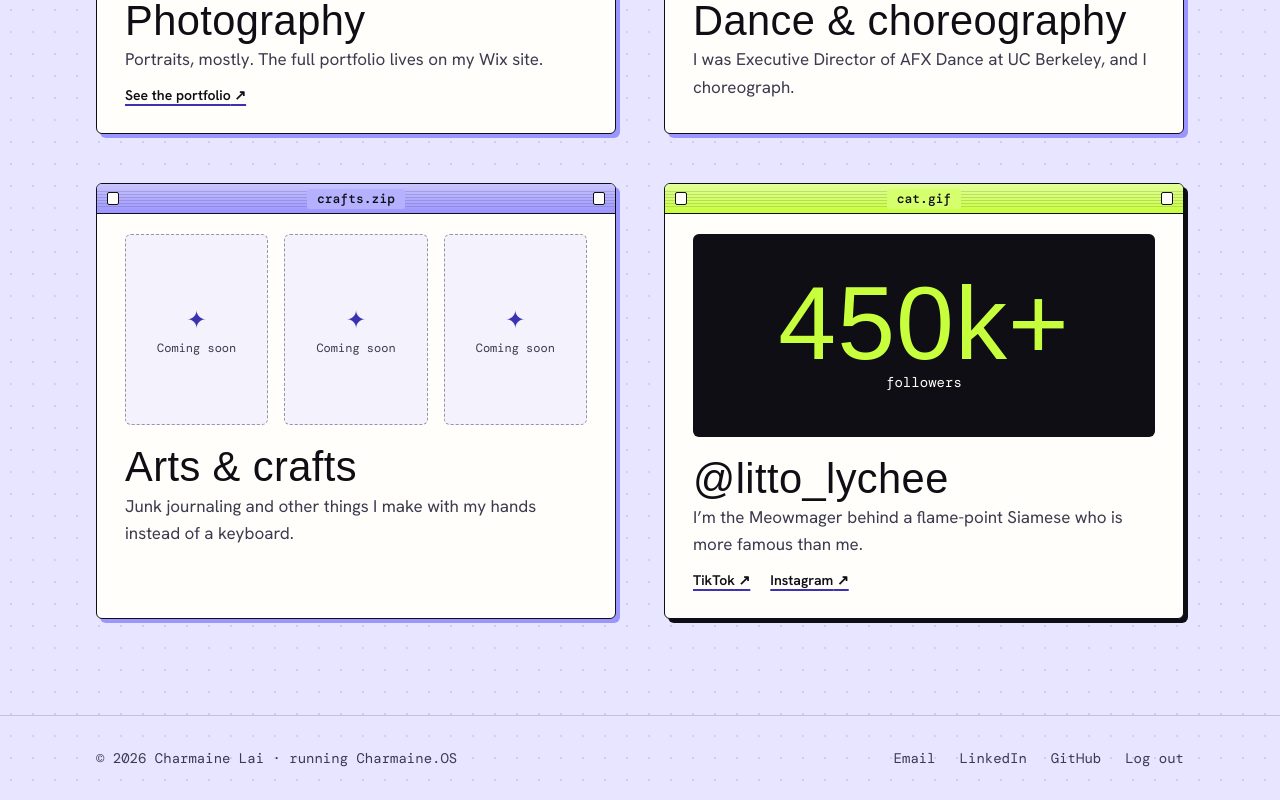
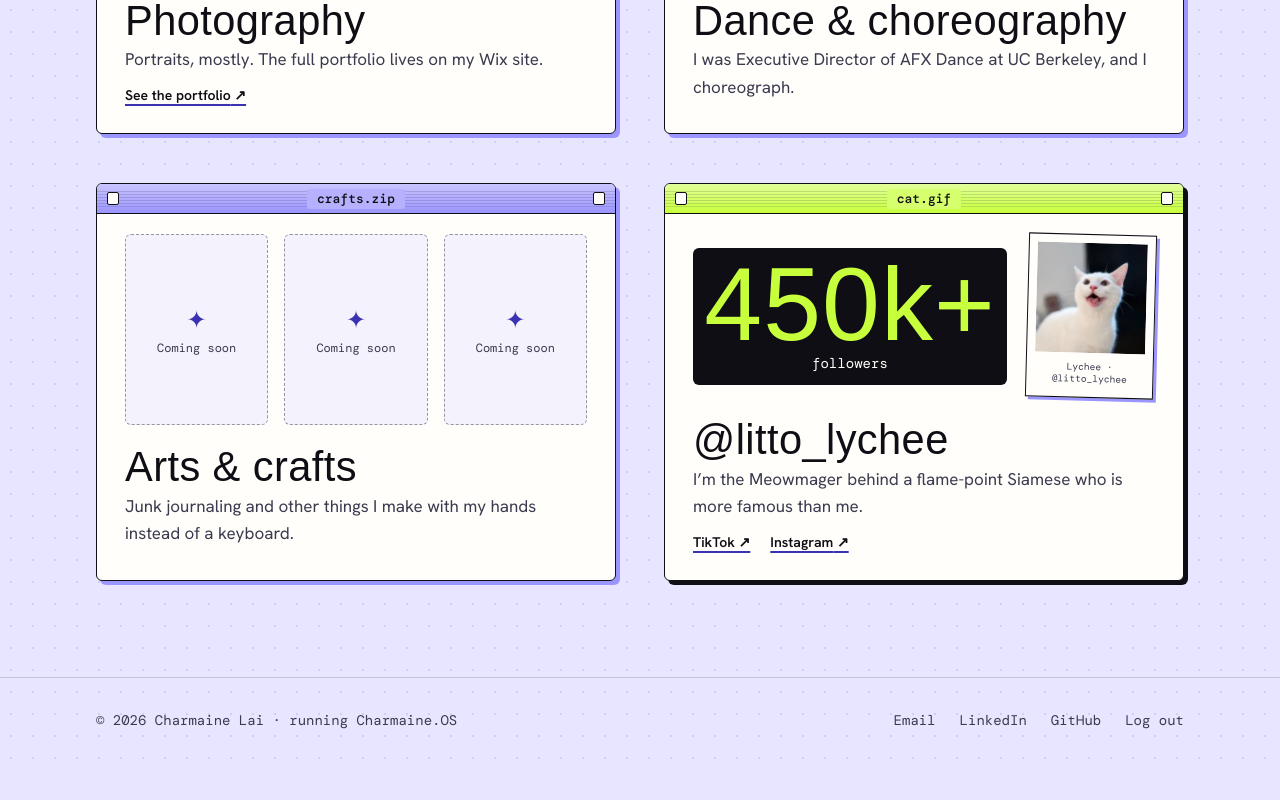
Before and after one commit to laicharmaine/personal-website, a Next.js app: page /fun in a window 1280 px wide. Shown: the part 749-1549 px from the top of the page. After the commit the page ends 1511 px from the top, so only its background shows below. Built offline with nearby package versions, Linux system fonts and the light colour scheme; a web font is replaced by a local one.

Commit message:
Fun: small Lychee photo beside the 450k+ stat; editable photo captions

```diff
--- a/components/views/FunView.tsx
+++ b/components/views/FunView.tsx
@@ -3,14 +3,36 @@
 import Image from "next/image";
 import PageHeader from "@/components/PageHeader";
 import Window from "@/components/Window";
-import { AddButton, Href, ItemTools, MediaTools, T } from "@/components/edit/Editable";
+import {
+  AddButton,
+  Href,
+  ItemTools,
+  MediaTools,
+  T,
+} from "@/components/edit/Editable";
 import { useEdit } from "@/components/edit/EditProvider";
 import { templates, type FunItem, type FunMedia } from "@/lib/content";
 import type { Path } from "@/lib/path";
 
-const aspect = { portrait: "aspect-[3/4]", wide: "aspect-video", square: "aspect-square" } as const;
+const aspect = {
+  portrait: "aspect-[3/4]",
+  wide: "aspect-video",
+  square: "aspect-square",
+} as const;
 
-function Frame({ m, shape, i, path }: { m: FunMedia; shape: FunItem["shape"]; i: number; path: Path }) {
+function Frame({
+  m,
+  shape,
+  i,
+  path,
+  small,
+}: {
+  m: FunMedia;
+  shape: FunItem["shape"];
+  i: number;
+  path: Path;
+  small?: boolean;
+}) {
   const tilt = i % 2 === 0 ? "-rotate-[1.5deg]" : "rotate-[1.5deg]";
   const remote = Boolean(m.src && /^https?:/.test(m.src));
   const inner = m.src ? (
@@ -20,19 +42,27 @@ function Frame({ m, shape, i, path }: { m: FunMedia; shape: FunItem["shape"]; i:
           src={m.src}
           alt={m.alt ?? ""}
           fill
-          sizes="(min-width: 768px) 260px, 45vw"
+          sizes={small ? "128px" : "(min-width: 768px) 260px, 45vw"}
           className="object-cover"
           unoptimized={remote}
         />
       </span>
-      {m.caption && <span className="mt-2 block text-center font-mono text-xs text-ink-soft">{m.caption}</span>}
+      {m.caption && (
+        <span
+          className={`mt-2 block text-center font-mono text-ink-soft ${small ? "text-[0.6rem] leading-tight" : "text-xs"}`}
+        >
+          <T path={[...path, "caption"]} />
+        </span>
+      )}
     </span>
   ) : (
     <span
       className={`placeholder-frame grid place-items-center rounded-md border-[1.5px] border-dashed border-ink/40 bg-desk/50 p-3 text-center ${aspect[shape]}`}
     >
       <span>
-        <span aria-hidden className="block text-2xl text-peri-deep">{shape === "wide" ? "▶" : "✦"}</span>
+        <span aria-hidden className="block text-2xl text-peri-deep">
+          {shape === "wide" ? "▶" : "✦"}
+        </span>
         <span className="mt-1 block font-mono text-xs text-ink-soft">
           <T path={[...path, "caption"]} placeholder="Caption" />
         </span>
@@ -42,7 +72,12 @@ function Frame({ m, shape, i, path }: { m: FunMedia; shape: FunItem["shape"]; i:
   return (
     <span className="relative block">
       {m.href ? (
-        <a href={m.href} target="_blank" rel="noopener noreferrer" className="block">
+        <a
+          href={m.href}
+          target="_blank"
+          rel="noopener noreferrer"
+          className="block"
+        >
           {inner}
         </a>
       ) : (
@@ -71,10 +106,18 @@ export default function FunView() {
             bodyClassName="px-5 pb-6 pt-5 sm:px-7 sm:pb-7"
             labelledBy={`fun-${item.slug}`}
           >
-            <ItemTools path={["fun"]} index={idx} length={c.fun.length} noun="card" confirmRemove className="right-10 top-1" />
+            <ItemTools
+              path={["fun"]}
+              index={idx}
+              length={c.fun.length}
+              noun="card"
+              confirmRemove
+              className="right-10 top-1"
+            />
             <div id={item.slug} className="scroll-mt-24">
               {item.stat ? (
-                <div className="grid aspect-[16/7] place-items-center rounded-md bg-ink text-center">
+                <div className="flex items-center gap-4 sm:gap-5">
+                  <div className="grid aspect-[16/7] min-w-0 flex-1 place-items-center rounded-md bg-ink text-center">
                     <p>
                       <span className="pixel block text-[5.5rem] text-lime sm:text-[6.5rem]">
                         <T path={["fun", idx, "stat", "value"]} />
@@ -84,22 +127,62 @@ export default function FunView() {
                       </span>
                     </p>
                   </div>
+                  {item.media[0] ? (
+                    <span className="relative block w-28 shrink-0 sm:w-32">
+                      <Frame
+                        m={item.media[0]}
+                        shape="square"
+                        i={1}
+                        path={["fun", idx, "media", 0]}
+                        small
+                      />
+                    </span>
+                  ) : (
+                    editing && (
+                      <AddButton
+                        path={["fun", idx, "media"]}
+                        make={() => ({ ...templates.media })}
+                        label="Add photo"
+                      />
+                    )
+                  )}
+                </div>
               ) : (
                 <>
                   <div
                     className={`grid gap-4 ${
-                      item.media.length >= 3 ? "grid-cols-3" : item.media.length === 2 ? "grid-cols-2" : "grid-cols-1"
+                      item.media.length >= 3
+                        ? "grid-cols-3"
+                        : item.media.length === 2
+                          ? "grid-cols-2"
+                          : "grid-cols-1"
                     }`}
                   >
                     {item.media.map((m, i) => (
                       <span key={i} className="relative block">
-                        <Frame m={m} shape={item.shape} i={i} path={["fun", idx, "media", i]} />
-                        <ItemTools path={["fun", idx, "media"]} index={i} length={item.media.length} noun="frame" className="-top-3 right-0" />
+                        <Frame
+                          m={m}
+                          shape={item.shape}
+                          i={i}
+                          path={["fun", idx, "media", i]}
+                        />
+                        <ItemTools
+                          path={["fun", idx, "media"]}
+                          index={i}
+                          length={item.media.length}
+                          noun="frame"
+                          className="-top-3 right-0"
+                        />
                       </span>
                     ))}
                   </div>
                   {editing && (
-                    <AddButton path={["fun", idx, "media"]} make={() => ({ ...templates.media })} label="Add frame" className="mt-4" />
+                    <AddButton
+                      path={["fun", idx, "media"]}
+                      make={() => ({ ...templates.media })}
+                      label="Add frame"
+                      className="mt-4"
+                    />
                   )}
                 </>
               )}
@@ -114,23 +197,43 @@ export default function FunView() {
                 <p className="mt-3 flex flex-wrap gap-x-5 gap-y-2 text-sm font-semibold">
                   {item.links?.map((l, j) => (
                     <span key={j} className="relative">
-                      <a href={l.href} target="_blank" rel="noopener noreferrer" className="ulink">
+                      <a
+                        href={l.href}
+                        target="_blank"
+                        rel="noopener noreferrer"
+                        className="ulink"
+                      >
                         <T path={["fun", idx, "links", j, "label"]} /> ↗
                       </a>
                       <Href path={["fun", idx, "links", j, "href"]} />
                       {editing && (
-                        <ItemTools path={["fun", idx, "links"]} index={j} length={item.links!.length} noun="link" className="-top-6 left-0" />
+                        <ItemTools
+                          path={["fun", idx, "links"]}
+                          index={j}
+                          length={item.links!.length}
+                          noun="link"
+                          className="-top-6 left-0"
+                        />
                       )}
                     </span>
                   ))}
-                  <AddButton path={["fun", idx, "links"]} make={() => ({ ...templates.link })} label="Add link" />
+                  <AddButton
+                    path={["fun", idx, "links"]}
+                    make={() => ({ ...templates.link })}
+                    label="Add link"
+                  />
                 </p>
               )}
             </div>
           </Window>
         ))}
       </div>
-      <AddButton path={["fun"]} make={templates.funItem} label="Add a card" className="mt-8" />
+      <AddButton
+        path={["fun"]}
+        make={templates.funItem}
+        label="Add a card"
+        className="mt-8"
+      />
     </div>
   );
 }
--- a/lib/content.ts
+++ b/lib/content.ts
@@ -250,7 +250,14 @@ const fun: FunItem[] = [
       { label: "Instagram", href: "https://www.instagram.com/litto_lychee/" },
     ],
     shape: "square",
-    media: [],
+    media: [
+      {
+        src: "/fun/lychee.webp",
+        alt: "Lychee the cat, mouth open mid-meow",
+        href: "https://www.tiktok.com/@litto_lychee",
+        caption: "Lychee · @litto_lychee",
+      },
+    ],
     stat: { value: "450k+", label: "followers" },
   },
 ];
```
Also changed, not shown: public/fun/lychee.webp (added). Lines whose indentation alone changed are shown as unchanged.
